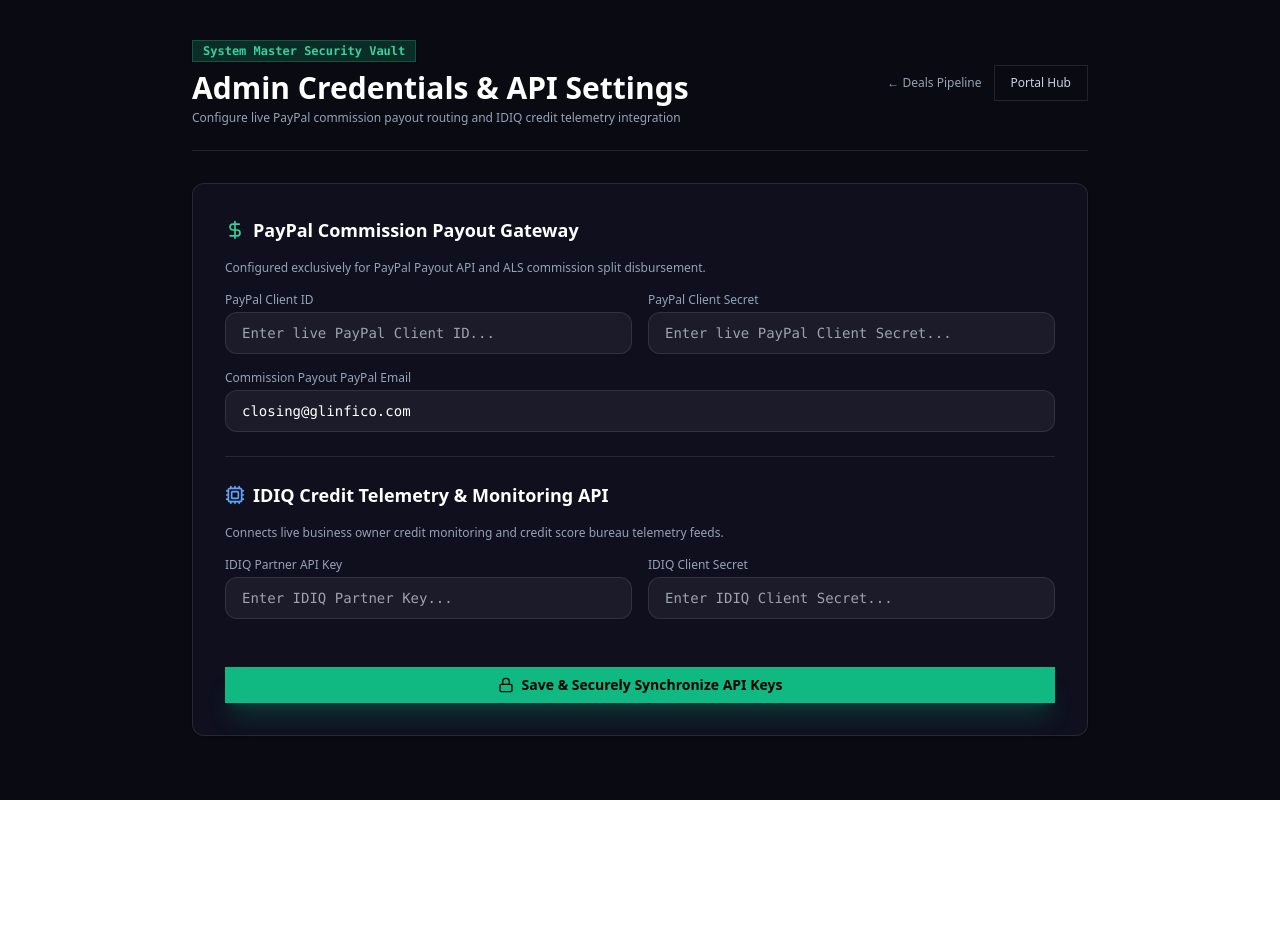
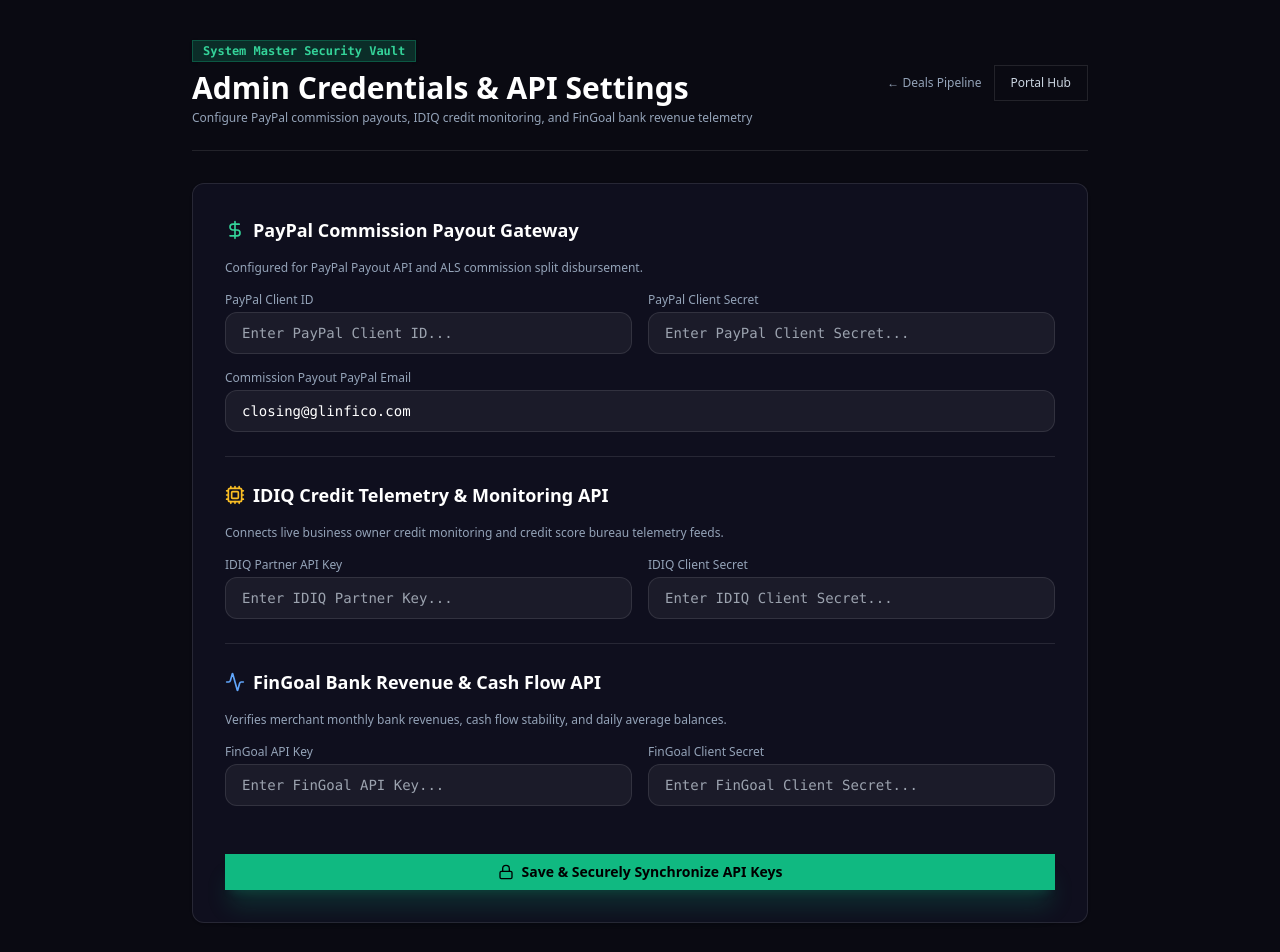
Before and after one commit to glinfico/ai-powered-funding-BaaS, a React (Vite) app: page /crm/settings in a window 1280 px wide. Shown: the top 952 px of the page. Before the commit the page ends 800 px from the top, so only its background shows below. Built offline with nearby package versions, Linux system fonts and the light colour scheme.

Commit message:
feat: add FinGoal revenue API settings alongside PayPal and IDIQ credentials

```diff
--- a/src/pages/crm/AdminSettings.jsx
+++ b/src/pages/crm/AdminSettings.jsx
@@ -2,15 +2,20 @@ import { useState } from "react";
 import { Link } from "react-router-dom";
 import { Badge } from "@/components/ui/badge";
 import { Button } from "@/components/ui/button";
-import { Card, CardHeader, CardTitle, CardContent } from "@/components/ui/card";
-import { ShieldCheck, CheckCircle2, Key, Lock, Cpu, DollarSign } from "lucide-react";
+import { Card } from "@/components/ui/card";
+import { CheckCircle2, Lock, Cpu, DollarSign, Activity } from "lucide-react";
 
 export default function AdminSettings() {
   const [paypalId, setPaypalId] = useState(localStorage.getItem("glinfico_paypal_id") || "");
   const [paypalSecret, setPaypalSecret] = useState(localStorage.getItem("glinfico_paypal_secret") || "");
   const [payoutEmail, setPayoutEmail] = useState(localStorage.getItem("glinfico_payout_email") || "closing@glinfico.com");
+
   const [idiqKey, setIdiqKey] = useState(localStorage.getItem("glinfico_idiq_key") || "");
   const [idiqSecret, setIdiqSecret] = useState(localStorage.getItem("glinfico_idiq_secret") || "");
+
+  const [fingoalKey, setFingoalKey] = useState(localStorage.getItem("glinfico_fingoal_key") || "");
+  const [fingoalSecret, setFingoalSecret] = useState(localStorage.getItem("glinfico_fingoal_secret") || "");
+
   const [savedMsg, setSavedMsg] = useState("");
 
   const handleSaveCredentials = (e) => {
@@ -18,10 +23,14 @@ export default function AdminSettings() {
     localStorage.setItem("glinfico_paypal_id", paypalId);
     localStorage.setItem("glinfico_paypal_secret", paypalSecret);
     localStorage.setItem("glinfico_payout_email", payoutEmail);
+
     localStorage.setItem("glinfico_idiq_key", idiqKey);
     localStorage.setItem("glinfico_idiq_secret", idiqSecret);
 
-    setSavedMsg("API Credentials & PayPal Payout Configuration securely saved and synchronized with live backend vault!");
+    localStorage.setItem("glinfico_fingoal_key", fingoalKey);
+    localStorage.setItem("glinfico_fingoal_secret", fingoalSecret);
+
+    setSavedMsg("API Credentials for PayPal, IDIQ, and FinGoal successfully saved and synchronized!");
     setTimeout(() => setSavedMsg(""), 6000);
   };
 
@@ -38,7 +47,7 @@ export default function AdminSettings() {
               </Badge>
             </div>
             <h1 className="text-3xl font-extrabold">Admin Credentials & API Settings</h1>
-            <p className="text-slate-400 text-xs mt-1">Configure live PayPal commission payout routing and IDIQ credit telemetry integration</p>
+            <p className="text-slate-400 text-xs mt-1">Configure PayPal commission payouts, IDIQ credit monitoring, and FinGoal bank revenue telemetry</p>
           </div>
 
           <div className="flex items-center gap-3">
@@ -71,7 +80,7 @@ export default function AdminSettings() {
                 <h3 className="text-lg font-bold">PayPal Commission Payout Gateway</h3>
               </div>
               <p className="text-slate-400 text-xs">
-                Configured exclusively for PayPal Payout API and ALS commission split disbursement.
+                Configured for PayPal Payout API and ALS commission split disbursement.
               </p>
 
               <div className="grid md:grid-cols-2 gap-4">
@@ -81,7 +90,7 @@ export default function AdminSettings() {
                     type="password"
                     value={paypalId}
                     onChange={(e) => setPaypalId(e.target.value)}
-                    placeholder="Enter live PayPal Client ID..."
+                    placeholder="Enter PayPal Client ID..."
                     className="w-full px-4 py-2.5 rounded-xl bg-white/5 border border-white/10 text-white text-sm focus:outline-none focus:border-emerald-400 font-mono"
                   />
                 </div>
@@ -91,7 +100,7 @@ export default function AdminSettings() {
                     type="password"
                     value={paypalSecret}
                     onChange={(e) => setPaypalSecret(e.target.value)}
-                    placeholder="Enter live PayPal Client Secret..."
+                    placeholder="Enter PayPal Client Secret..."
                     className="w-full px-4 py-2.5 rounded-xl bg-white/5 border border-white/10 text-white text-sm focus:outline-none focus:border-emerald-400 font-mono"
                   />
                 </div>
@@ -111,9 +120,9 @@ export default function AdminSettings() {
             </div>
 
             {/* IDIQ Credit Telemetry Section */}
-            <div className="space-y-4 pb-6">
+            <div className="space-y-4 pb-6 border-b border-white/10">
               <div className="flex items-center gap-2">
-                <Cpu className="h-5 w-5 text-blue-400" />
+                <Cpu className="h-5 w-5 text-amber-400" />
                 <h3 className="text-lg font-bold">IDIQ Credit Telemetry & Monitoring API</h3>
               </div>
               <p className="text-slate-400 text-xs">
@@ -144,6 +153,40 @@ export default function AdminSettings() {
               </div>
             </div>
 
+            {/* FinGoal Bank Revenue Telemetry Section */}
+            <div className="space-y-4 pb-6">
+              <div className="flex items-center gap-2">
+                <Activity className="h-5 w-5 text-blue-400" />
+                <h3 className="text-lg font-bold">FinGoal Bank Revenue & Cash Flow API</h3>
+              </div>
+              <p className="text-slate-400 text-xs">
+                Verifies merchant monthly bank revenues, cash flow stability, and daily average balances.
+              </p>
+
+              <div className="grid md:grid-cols-2 gap-4">
+                <div>
+                  <label className="block text-xs font-medium text-slate-400 mb-1">FinGoal API Key</label>
+                  <input
+                    type="password"
+                    value={fingoalKey}
+                    onChange={(e) => setFingoalKey(e.target.value)}
+                    placeholder="Enter FinGoal API Key..."
+                    className="w-full px-4 py-2.5 rounded-xl bg-white/5 border border-white/10 text-white text-sm focus:outline-none focus:border-emerald-400 font-mono"
+                  />
+                </div>
+                <div>
+                  <label className="block text-xs font-medium text-slate-400 mb-1">FinGoal Client Secret</label>
+                  <input
+                    type="password"
+                    value={fingoalSecret}
+                    onChange={(e) => setFingoalSecret(e.target.value)}
+                    placeholder="Enter FinGoal Client Secret..."
+                    className="w-full px-4 py-2.5 rounded-xl bg-white/5 border border-white/10 text-white text-sm focus:outline-none focus:border-emerald-400 font-mono"
+                  />
+                </div>
+              </div>
+            </div>
+
             <Button
               type="submit"
               className="w-full bg-emerald-500 hover:bg-emerald-400 text-black font-extrabold py-3.5 text-sm cursor-pointer shadow-xl shadow-emerald-500/20 flex items-center justify-center gap-2"
```
